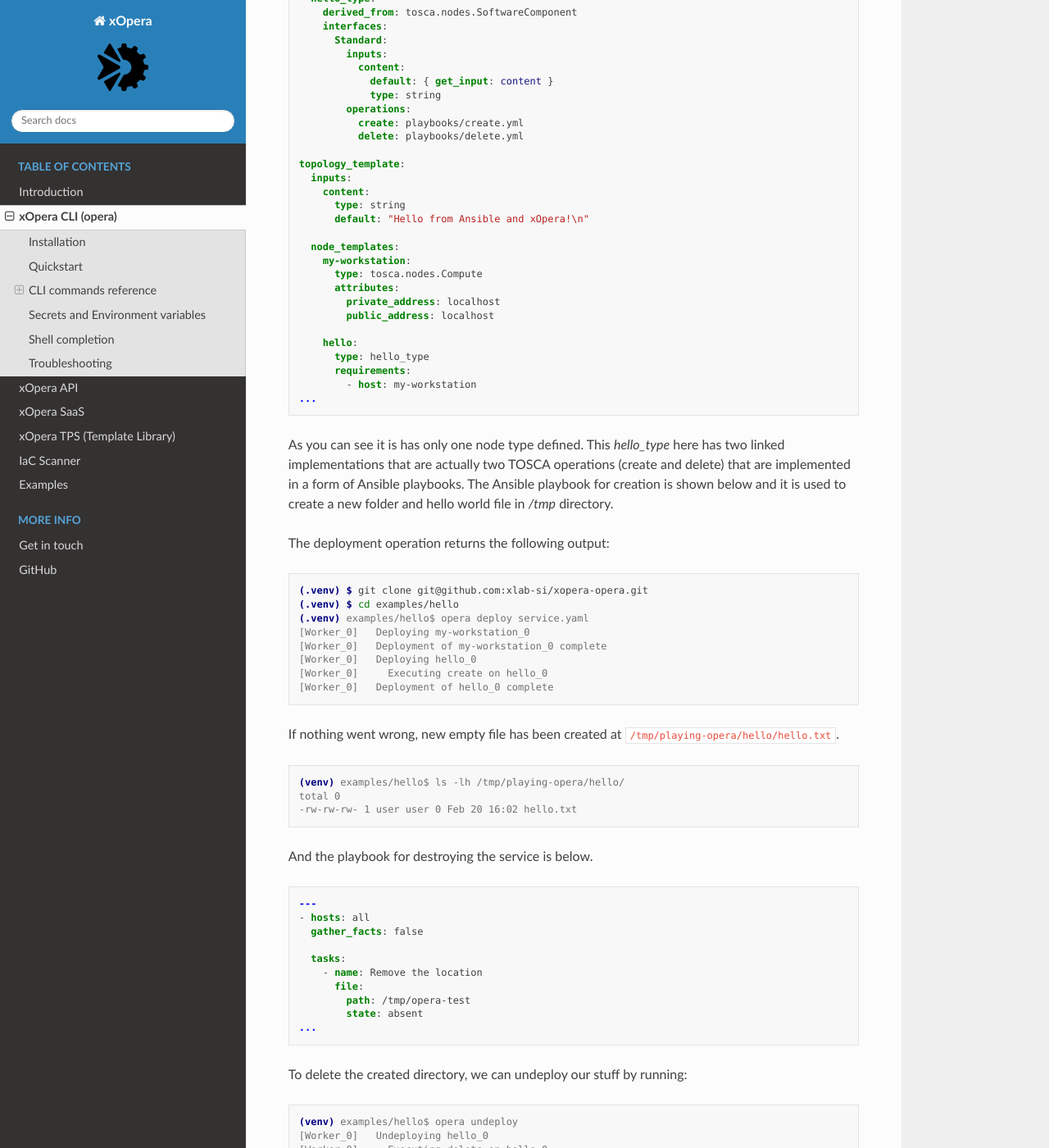
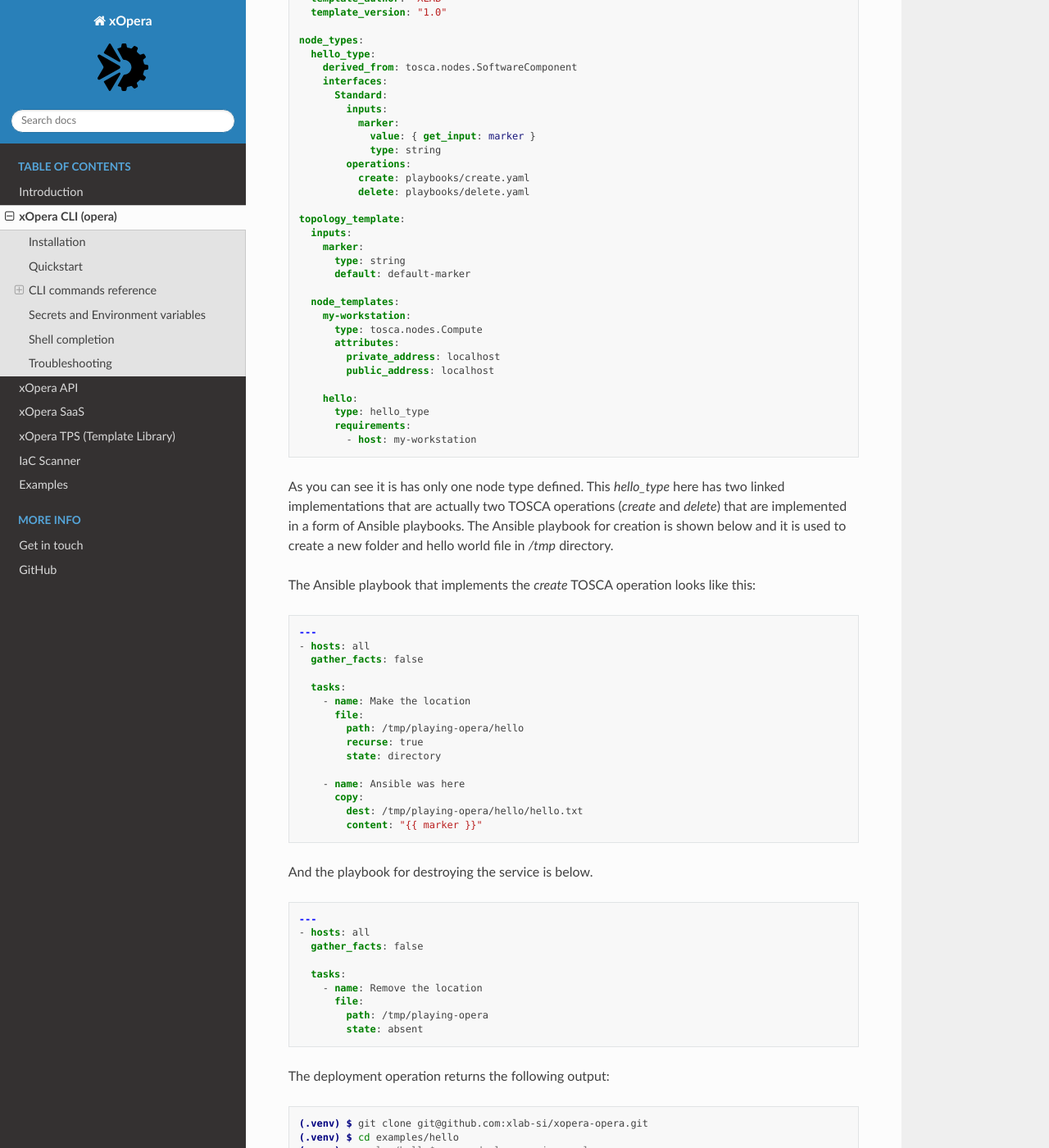
Before and after one commit to xlab-si/xopera-docs, a Sphinx documentation site: the page built from docs/cli.rst, in a window 1280 px wide and 1400 px high, scrolled down 1392 px. Shown: the whole window at 82% size. Built offline with Sphinx 7.4.7 and the Read the Docs theme 2.0.0, drawn with Linux system fonts in a browser that asks for light colours; some of the changed text lies outside the part shown.

Commit message:
Resolve typos for xOpera CLI (see #12)

```diff
--- a/docs/cli.rst
+++ b/docs/cli.rst
@@ -55,14 +55,19 @@
 ==========
 
 After you `installed xOpera CLI <CLI installation>`_ into virtual environment you can test if everything is working
-as expected. We can now explain how to deploy the `hello-world`_ example.
+as expected.
+We can now explain how to deploy the `hello-world`_ example.
 
 The hello world TOSCA service template is below.
 
 .. code-block:: yaml
 
-    ---
     tosca_definitions_version: tosca_simple_yaml_1_3
+
+    metadata:
+      template_name: "hello-world"
+      template_author: "XLAB"
+      template_version: "1.0"
 
     node_types:
       hello_type:
@@ -70,18 +75,18 @@
         interfaces:
           Standard:
             inputs:
-              content:
-                default: { get_input: content }
+              marker:
+                value: { get_input: marker }
                 type: string
             operations:
-              create: playbooks/create.yml
-              delete: playbooks/delete.yml
+              create: playbooks/create.yaml
+              delete: playbooks/delete.yaml
 
     topology_template:
       inputs:
-        content:
+        marker:
           type: string
-          default: "Hello from Ansible and xOpera!\n"
+          default: default-marker
 
       node_templates:
         my-workstation:
@@ -94,11 +99,44 @@
           type: hello_type
           requirements:
             - host: my-workstation
-    ...
 
 As you can see it is has only one node type defined. This `hello_type` here has two linked implementations that are
-actually two TOSCA operations (create and delete) that are implemented in a form of Ansible playbooks. The Ansible
+actually two TOSCA operations (`create` and `delete`) that are implemented in a form of Ansible playbooks. The Ansible
 playbook for creation is shown below and it is used to create a new folder and hello world file in `/tmp` directory.
+
+The Ansible playbook that implements the `create` TOSCA operation looks like this:
+
+.. code-block:: yaml
+
+    ---
+    - hosts: all
+      gather_facts: false
+
+      tasks:
+        - name: Make the location
+          file:
+            path: /tmp/playing-opera/hello
+            recurse: true
+            state: directory
+
+        - name: Ansible was here
+          copy:
+            dest: /tmp/playing-opera/hello/hello.txt
+            content: "{{ marker }}"
+
+And the playbook for destroying the service is below.
+
+.. code-block:: yaml
+
+    ---
+    - hosts: all
+      gather_facts: false
+
+      tasks:
+        - name: Remove the location
+          file:
+            path: /tmp/playing-opera
+            state: absent
 
 The deployment operation returns the following output:
 
@@ -120,21 +158,6 @@
    (venv) examples/hello$ ls -lh /tmp/playing-opera/hello/
    total 0
    -rw-rw-rw- 1 user user 0 Feb 20 16:02 hello.txt
-
-And the playbook for destroying the service is below.
-
-.. code-block:: yaml
-
-    ---
-    - hosts: all
-      gather_facts: false
-
-      tasks:
-        - name: Remove the location
-          file:
-            path: /tmp/opera-test
-            state: absent
-    ...
 
 To delete the created directory, we can undeploy our stuff by running:
 
@@ -180,9 +203,9 @@
 +---------------------+--------------------------------------------------------+
 | `opera info`_       | show information about the current project             |
 +---------------------+--------------------------------------------------------+
-| `opera package`_    | retrieve outputs from service template                 |
+| `opera package`_    | package templates and accompanying files into CSAR     |
 +---------------------+--------------------------------------------------------+
-| `opera unpackage`_  | retrieve outputs from service template                 |
+| `opera unpackage`_  | unpackage CSAR into directory                          |
 +---------------------+--------------------------------------------------------+
 | `opera diff`_       | compare service templates and instances                |
 +---------------------+--------------------------------------------------------+
@@ -192,8 +215,7 @@
 ||                    || deployment and run triggers defined in TOSCA policies |
 +---------------------+--------------------------------------------------------+
 
-The commands can be executed in a random order and the orchestrator will warn and the orchestrator will warn you in
-case if any problems.
+The commands can be executed in a random order and the orchestrator will warn you in case of any problems.
 Each CLI command is described more in detail in the following sections.
 
 ------------------------------------------------------------------------------------------------------------------------
@@ -617,7 +639,7 @@
 outputs
 #######
 
-``opera outputs`` - print the outputs of the deploy/undeploy.
+``opera outputs`` - print the outputs from service template (after deployment/undeployment).
 
 .. tabs::
 
@@ -706,17 +728,17 @@
                 "csar_valid":                "true | false | null"
             }
 
-            xOpera TOSCA orchestration tool now provides the following orchestration states (the are also CLI commands
-            that trigger changing the state in the brackets):
-
-            - `deploying` (``opera deploy``)
-            - `deployed` (``opera deploy``)
-            - `undeploying` (``opera undeploy``)
-            - `undeployed` (``opera undeploy``)
-            - `error` (``opera deploy/undeploy/update/notify``)
-            - `unknown` (for special cases which might happen)
-
-            These state are changed during the execution of TOSCA interface operations (e.g., Ansible playbooks).
+        xOpera TOSCA orchestration tool now provides the following orchestration states (the are also CLI commands
+        that trigger changing the state in the brackets):
+
+        - `deploying` (``opera deploy``)
+        - `deployed` (``opera deploy``)
+        - `undeploying` (``opera undeploy``)
+        - `undeployed` (``opera undeploy``)
+        - `error` (``opera deploy/undeploy/update/notify``)
+        - `unknown` (for special cases which might happen)
+
+        These state are changed during the execution of TOSCA interface operations (e.g., Ansible playbooks).
 
     .. tab:: Example
 
@@ -906,7 +928,7 @@
 unpackage
 ##########
 
-``opera unpackage`` - uncompress TOSCA CSAR.
+``opera unpackage`` - uncompress TOSCA CSAR (to a specified directory).
 
 .. tabs::
 
@@ -921,7 +943,7 @@
     .. tab:: Description
 
         The ``opera unpackage`` has the opposite function of the ``opera package`` command.
-        It  serves for unpacking (i.e. validating and extracting) the compressed TOSCA CSAR files.
+        It serves for unpacking (i.e. validating and extracting) the compressed TOSCA CSAR files.
         The opera unpackage command receives a compressed CSAR as a positional argument.
         It then validates and extracts the CSAR to a given location.
 
--- a/docs/introduction.rst
+++ b/docs/introduction.rst
@@ -150,7 +150,7 @@
 
 The `xOpera`_ ecosystem includes tools that target optimizing deployment processes and reducing the human factor along
 with a faster preparation of deployment scripts.
-The video presented in this blog points out the most crucial functionalities of xOpera SaaS and TPS:
+The video points out the most crucial functionalities of xOpera SaaS and TPS:
 
 - Template Library Publishing Service (TPS) opens up a place for publishing, storing, managing, downloading and
   versioning of OASIS TOSCA modules and blueprints (i.e., TOSCA CSARs).
```
Also changed, not shown: other parts of docs/cli.rst (+2 -2 lines).
